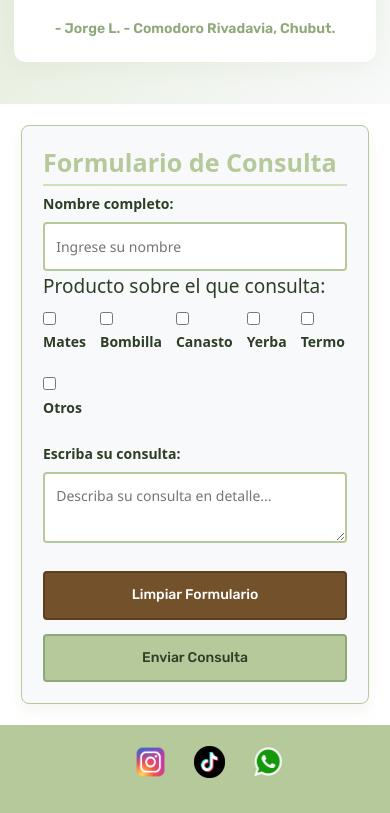
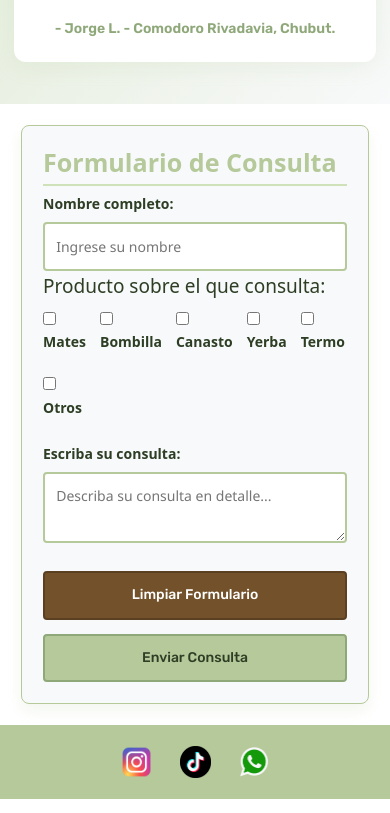
Before and after one commit to jereestivez/tomateunmatecr, a plain HTML site: page index.html in a window 390 px wide. Shown: the part 2868-3681 px from the top of the page. Drawn offline with nearby package versions, Linux system fonts and the light colour scheme.

Commit message:
centralizado del footer

```diff
--- a/assets/scss/layout/_footer.scss
+++ b/assets/scss/layout/_footer.scss
@@ -1,41 +1,29 @@
-// Variables
-$color-primary: #B5C99A;
-$spacing-md: 1.5rem;
-$spacing-lg: 2rem;
+/* =============================================
+   FOOTER STYLES
+   ============================================= */
 
-/* ----- Footer ----- */
+
+$footer-bg-color: #B5C99A;
+$footer-padding: 1.5rem 0;
+$social-icon-gap: 2rem;
+
 footer {
   list-style-type: none;
-  background-color: $color-primary;
-  padding: $spacing-md 0;
+  background-color: $footer-bg-color;
+  padding: $footer-padding;
   display: flex;
-  justify-content: space-around;
-  align-items: center;
-  min-height: 120px;
+  justify-content: center;
   width: 100%;
-  margin: 0;
-  text-align: center;
 
   ul {
     display: flex;
-    justify-content: space-around;
-    align-items: center;
-    gap: $spacing-lg;
+    justify-content: center;
+    gap: $social-icon-gap;
     margin: 0;
     padding: 0;
-    height: 100%;
+
+    li {
+      margin: 0;
+    }
   }
 }
-
- // Para móviles reducir espacio entre íconos
-@media (max-width: 768px) {
-  footer ul {
-    gap: 1rem;
-  }
-}
-
-
-  // Asegurar centrado vertical perfecto
-  .social-icon {
-    vertical-align: middle;
-  }
```
Also changed, not shown: assets/css/main.css.
